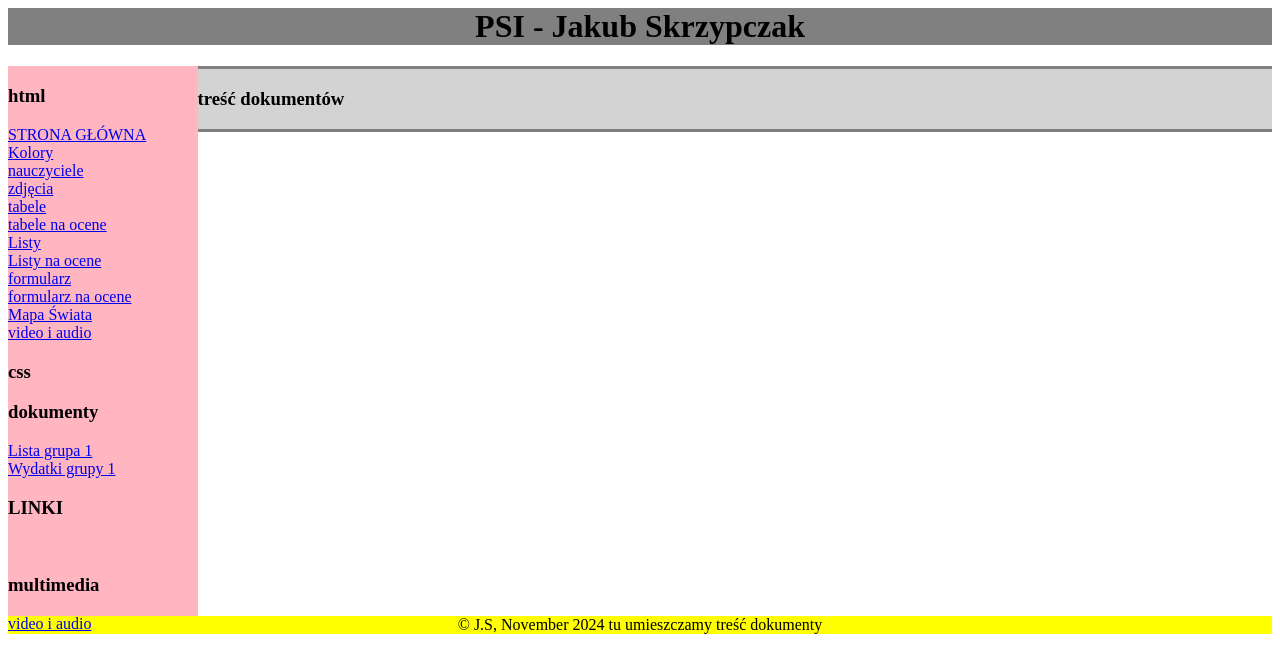
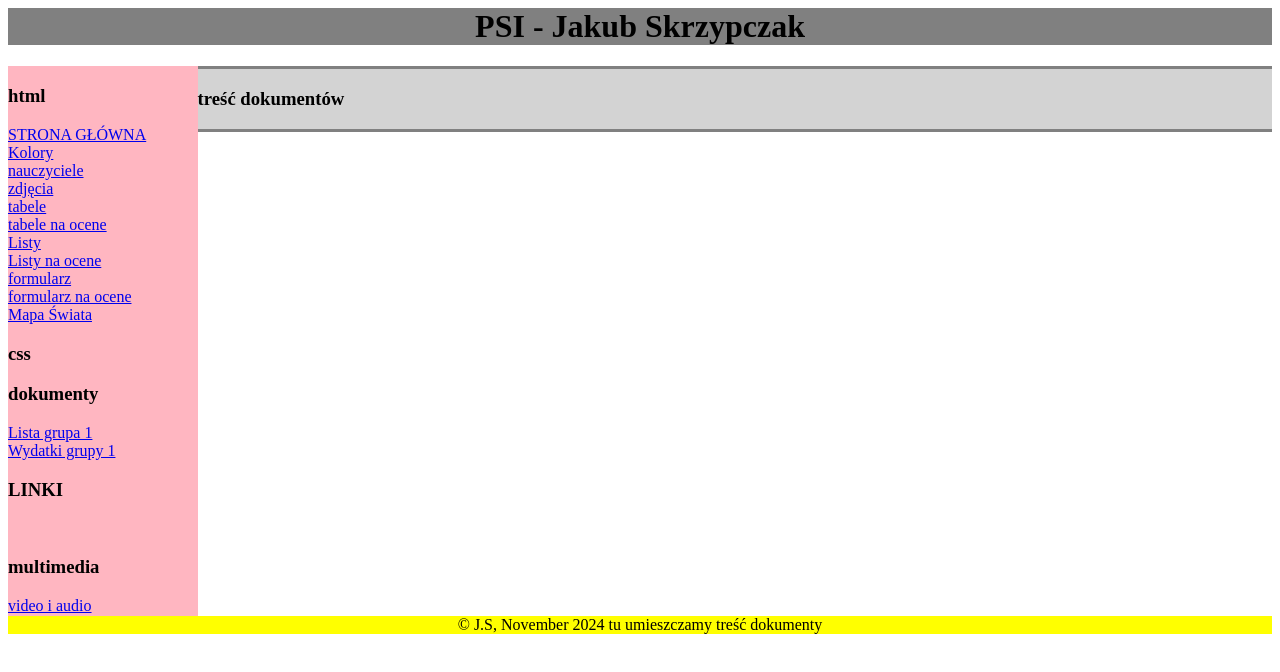
Before and after one commit to skrzypczakja/Skrzypczakja.github.io, a plain HTML site: page index.html in a window 1280 px wide. Drawn offline with Linux system fonts and the light colour scheme.

Commit message:
Update index.html

```diff
--- a/index.html
+++ b/index.html
@@ -24,7 +24,7 @@
 			<a href="formularz.html"> formularz </a> <br />
 			<a href="formularz_na_ocene"> formularz na ocene </a> <br />
 			<a href="mapa_świata"> Mapa Świata </a>	 <br />
-			<a href="video_i_audio.html"> video i audio </a> <br />
+
 
 		<h3> css</h3>
 
```
